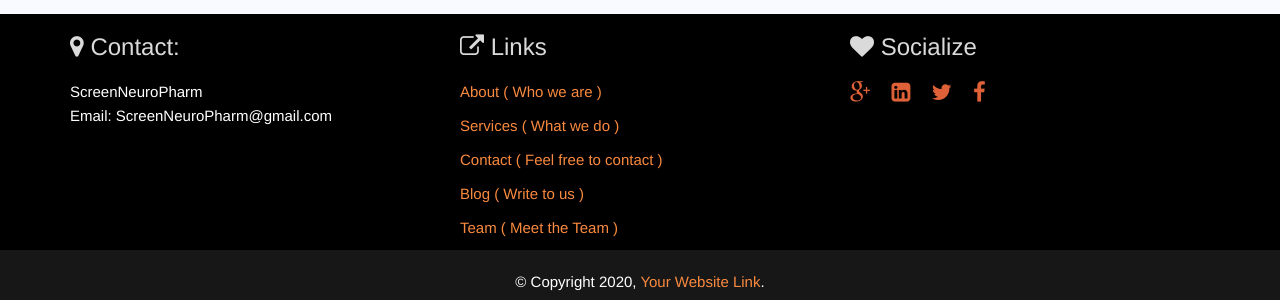
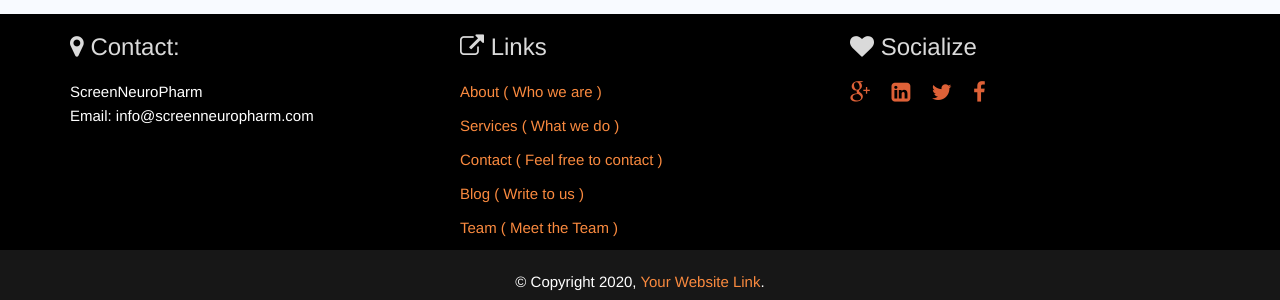
Before and after one commit to ScreenNeuroPharm/screenneuropharm.github.io, a Jekyll site: the page built from index.html, in a window 1280 px wide. Shown: the part 1384-1684 px from the top of the page. Built offline with Jekyll 4.4.1, drawn with Linux system fonts in a browser that asks for light colours.

```diff
--- a/_config.yml
+++ b/_config.yml
@@ -14,10 +14,9 @@
 # You can create any custom variable you would like, and they will be accessible
 # in the templates via {{ site.myvariable }}.
 title: ScreenNeuroPharm
-email: screenneuropharm@gmail.com
+email: info@screenneuropharm.com
 description: > # this means to ignore newlines until "baseurl:"
-  Yet another Jekyll theme. It is designed for business purpose and ported by
-  Melvin Ch'ng.
+ ScreenNeuroPharm un'innovativa startup con l'obiettivo di progettare, realizzare, validare e quindi commercializzare dispositivi per l’ingegnerizzazione di colture cellulari in vitro.
 baseurl: "" # the subpath of your site, e.g. /blog
 url: "" # the base hostname & protocol for your site, e.g. http://example.com
 
@@ -26,7 +25,7 @@ company_name: ScreenNeuroPharm
 address_line: Via All'Opera Pia 13, Genova, 16145, Italy
 #telephone_number: 1.800.245.356
 #fax_number: 1.800.245.357
-company_email: ScreenNeuroPharm@gmail.com
+company_email: info@screenneuropharm.com
 google_map: https://www.google.com/maps/embed?pb=!1m18!1m12!1m3!1d2850.4509586550216!2d8.956125215522237!3d44.40339117910275!2m3!1f0!2f0!3f0!3m2!1i1024!2i768!4f13.1!3m3!1m2!1s0x12d343a2d09ae3e1%3A0x7cd1d94dc56fb40d!2sVia%20All&#39;Opera%20Pia%2C%2013%2C%2016145%20Genova%20GE!5e0!3m2!1sit!2sit!4v1603041372408!5m2!1sit!2sit
 # Social Link
 facebook_link: http://www.facebook.com
```
